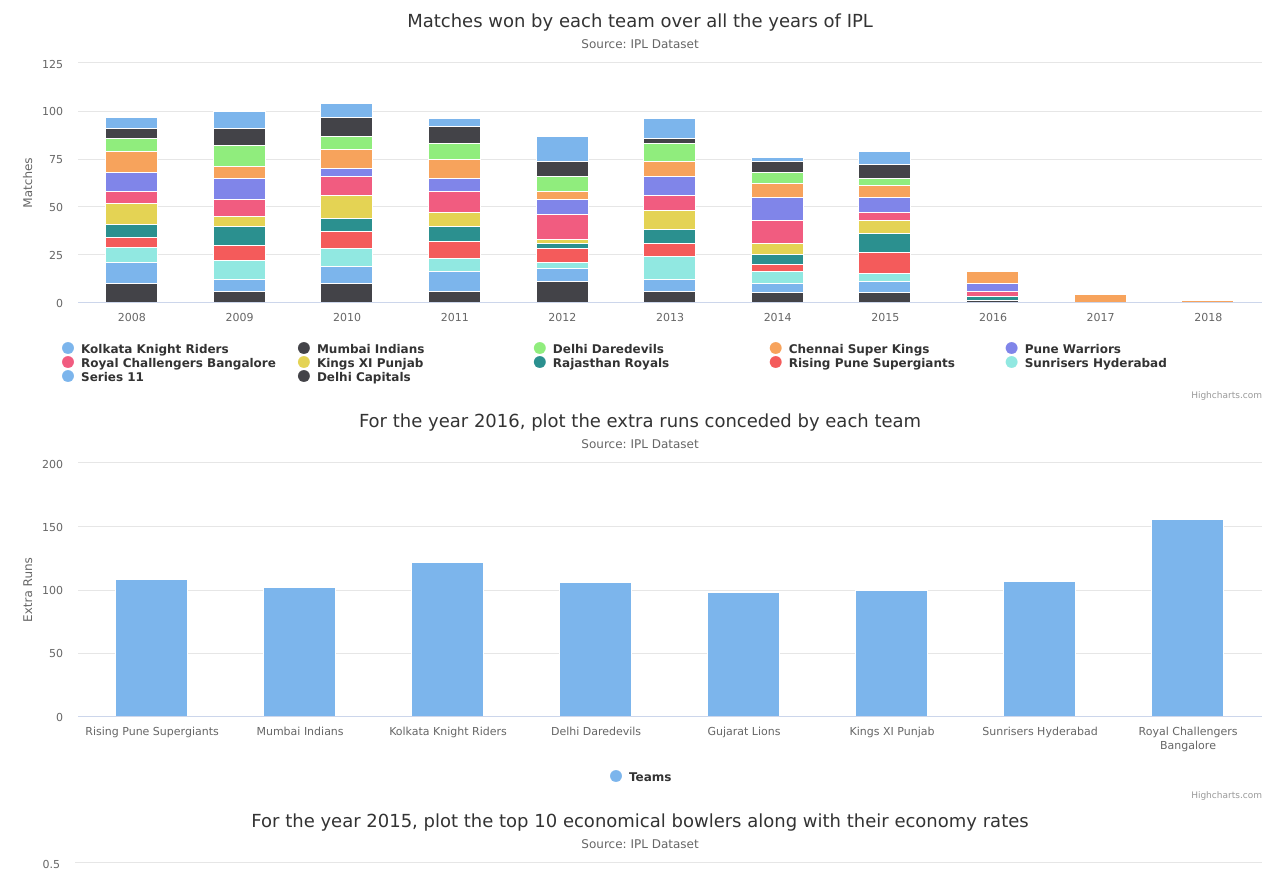
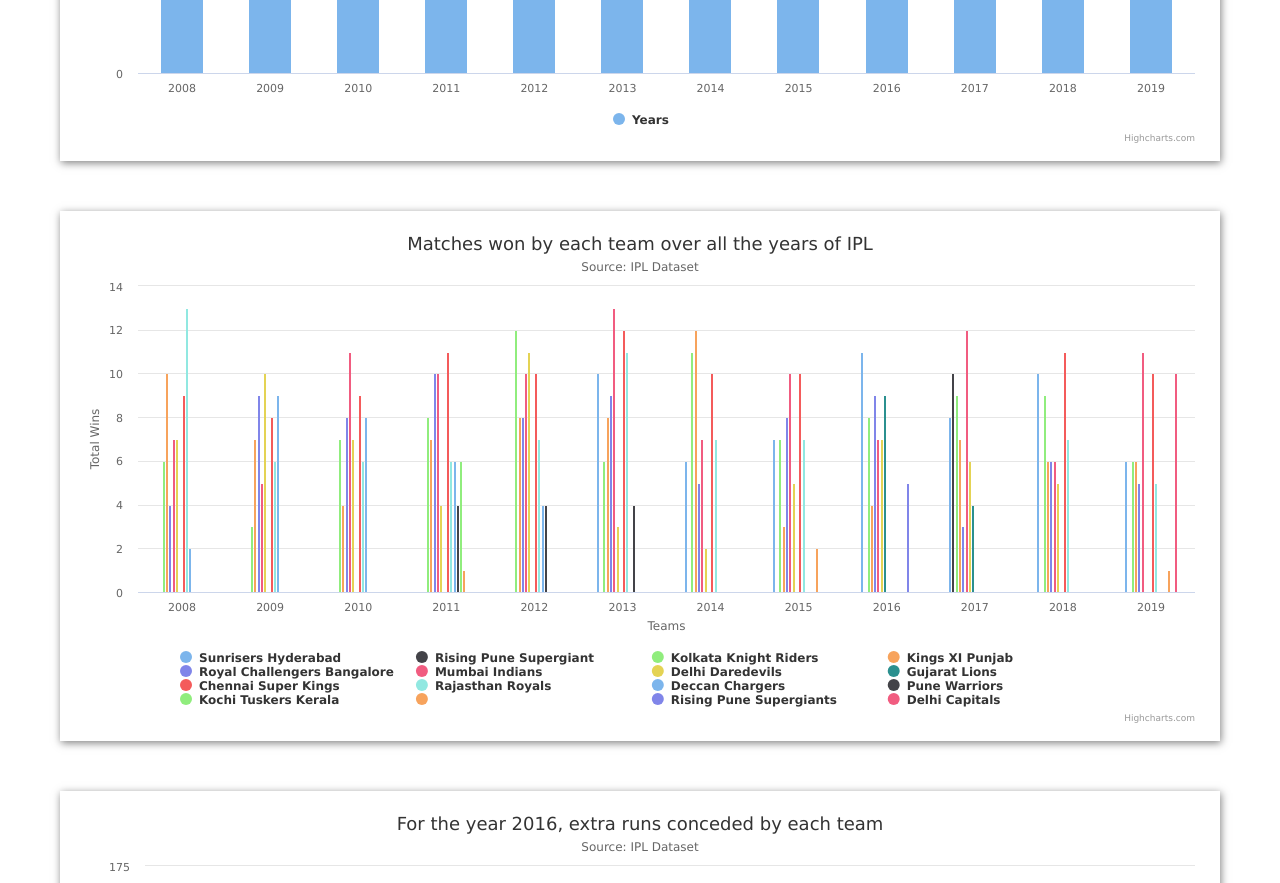
Before and after one commit to sheelukushwaha/ipl, a website: page public/index.html in a window 1280 px wide. Shown: the part 477-1360 px from the top of the page. Drawn offline with Linux system fonts and the light colour scheme.

Commit message:
Add files via upload

```diff
--- a/public/app.js
+++ b/public/app.js
@@ -9,9 +9,10 @@
 function visualizeData(data) {
 
   visualizeMatchesPlayedPerYear(data.matchesPlayedPerYear);
-  visualizeMatchesWonByEachTeam(data.matchesWonByEachTeam);
+  visualizeMatchesWonByEachTeam(data.matchesWonByEachTeam, data.mostWins);
   visualizeExtraRunsConcededByEachTeamIn2016(data.extraRunsConcededByEachTeamIn2016);
   visualizeTenEconomicalBowlersOf2015(data.tenEconomicalBowlersOf2015);
+  visualizeTossWinningTeamPerYear(data.tossWinningTeamPerYear, data.mostWins);
   return;
 }
 
@@ -21,7 +22,7 @@
     seriesData.push([year, matchesPlayedPerYear[year]]);
   }
 
-  Highcharts.chart("matches-played-per-year", {
+  Highcharts.chart("container1", {
     chart: {
       type: "column"
     },
@@ -50,26 +51,16 @@
   });
 }
 
-function visualizeMatchesWonByEachTeam(matchesWonByEachTeam) {
-  const seriesData = [];
-  const cat=[];
-  const winners=[];
-  for (let year in matchesWonByEachTeam) {
-      const winningTeams={};
-      cat.push(year);
+function visualizeMatchesWonByEachTeam(matchesWonByEachTeam, mostWins) {
+  const teams = Object.keys(mostWins);
+  const seasons=Object.keys(matchesWonByEachTeam);
+  let seriesData=[];
+  seriesData = teams.map(team => ({
+    name: team,
+    data: seasons.map(season => matchesWonByEachTeam[season][team] || 0)
+  }));
 
-      winningTeams.data=[];
-      for(let winner in matchesWonByEachTeam[year]){
-          if(!winners.includes(winner) && winningTeams.name == undefined){
-              winners.push(winner);
-              winningTeams.name=winner;
-          }
-          winningTeams.data.push([year, matchesWonByEachTeam[year][winner]])
-      }
-      seriesData.push(winningTeams);
-    }
-
-Highcharts.chart("matches-won-by-each-team", {
+Highcharts.chart("container2", {
     chart: {
       type: "column"
     },
@@ -81,32 +72,32 @@
         'Source: <a href="https://www.kaggle.com/nowke9/ipldata/data">IPL Dataset</a>'
     },
     xAxis: {
-        categories: cat
+      title: {
+        text: "Teams"
+      },
+        categories: seasons,
+        crosshair: true
     },
-
     yAxis: {
-        allowDecimals: true,
-        min: 0.0,
+        min: 0,
         title: {
-            text: 'Matches'
+            text: 'Total Wins'
         }
     },
-
     tooltip: {
-        formatter: function () {
-            return '<b>' + this.x + '</b><br/>' +
-                this.series.name + ': ' + this.y + '<br/>' +
-                'Total: ' + this.point.stackTotal;
+        headerFormat: '<span style="font-size:10px">{point.key}</span><table>',
+        pointFormat: '<tr><td style="color:{series.color};padding:0">{series.name}: </td>' +
+            '<td style="padding:0"><b>{point.y}</b></td></tr>',
+        footerFormat: '</table>',
+        shared: true,
+        useHTML: true
+    },
+    plotOptions: {
+        column: {
+            pointPadding: 0.2,
+            borderWidth: 0
         }
     },
-
-    plotOptions: {
-        column: {
-            stacking: 'normal'
-        }
-    },
-
-
     series: seriesData
   });
 }
@@ -120,12 +111,12 @@
 
 
 
-  Highcharts.chart("extra-run-conceded-by-each-team-of-2016", {
+  Highcharts.chart("container3", {
     chart: {
       type: "column"
     },
     title: {
-      text: "For the year 2016, plot the extra runs conceded by each team"
+      text: "For the year 2016, extra runs conceded by each team"
     },
     subtitle: {
       text:
@@ -156,13 +147,13 @@
   for (let year in tenEconomicalBowlersOf2015) {
     seriesData.push([year, tenEconomicalBowlersOf2015[year].economuRate]);
   }
-  seriesData = seriesData.sort((a, b) => b[1] - a[1]).slice(0, 11);
-  Highcharts.chart("ten-econommical-blowers-of-2015", {
+  seriesData = seriesData.sort((a, b) => a[1] - b[1]).slice(0, 11);
+  Highcharts.chart("container4", {
     chart: {
       type: "column"
     },
     title: {
-      text: "For the year 2015, plot the top 10 economical bowlers along with their economy rates"
+      text: "For the year 2015, top 10 economical bowlers along with their economy rates"
     },
     subtitle: {
       text:
@@ -185,3 +176,54 @@
     ]
   });
 }
+
+function visualizeTossWinningTeamPerYear(tossWinningTeamPerYear, mostWins){
+      const teams = Object.keys(mostWins);
+  const seasons=Object.keys(tossWinningTeamPerYear);
+  let seriesData=[];
+  seriesData = teams.map(team => ({
+    name: team,
+    data: seasons.map(season => tossWinningTeamPerYear[season][team] || 0)
+  }));
+
+Highcharts.chart("container5", {
+    chart: {
+      type: "column"
+    },
+    title: {
+      text: "Toss Winning team over all the years of IPL"
+    },
+    subtitle: {
+      text:
+        'Source: <a href="https://www.kaggle.com/nowke9/ipldata/data">IPL Dataset</a>'
+    },
+    xAxis: {
+      title: {
+        text: "Years"
+      },
+        categories: seasons,
+        crosshair: true
+    },
+    yAxis: {
+        min: 0,
+        title: {
+            text: 'Total Toss Wins'
+        }
+    },
+    tooltip: {
+        headerFormat: '<span style="font-size:10px">{point.key}</span><table>',
+        pointFormat: '<tr><td style="color:{series.color};padding:0">{series.name}: </td>' +
+            '<td style="padding:0"><b>{point.y}</b></td></tr>',
+        footerFormat: '</table>',
+        shared: true,
+        useHTML: true
+    },
+    plotOptions: {
+        column: {
+            pointPadding: 0.2,
+            borderWidth: 0
+        }
+    },
+    series: seriesData
+  });
+}
--- a/public/index.html
+++ b/public/index.html
@@ -1,24 +1,90 @@
-<!doctype html>
+<!DOCTYPE html>
 <html lang="en">
-
   <head>
-    <meta charset="utf-8">
-    <meta http-equiv="X-UA-Compatible" content="IE=edge">
-    <meta name="description" content="IPL visualization">
-    <meta name="viewport" content="width=device-width, initial-scale=1.0, minimum-scale=1.0">
-    <link href="./styles.css" rel="stylesheet">
+    <meta charset="utf-8" />
+    <meta http-equiv="X-UA-Compatible" content="IE=edge" />
+    <meta name="description" content="IPL visualization" />
+    <meta
+      name="viewport"
+      content="width=device-width, initial-scale=1.0, minimum-scale=1.0"
+    />
+    <link href="./styles.css" rel="stylesheet" />
+    <style>
+      .a {
+        box-shadow: 1px 2px 8px rgba(0, 0, 0, 0.5);
+        padding: 15px;
+      }
+      h1 {
+        text-align: center;
+      }
+      button {
+        background-color: whitesmoke;
+        border-style: solid;
+        border: 3px, grey;
+        border-radius: 4px;
+        text-decoration: none;
+        color: black;
+        padding: 15px 32px;
+        text-align: center;
+        font-weight: bold;
+        display: inline-block;
+        font-size: 16px;
+      }
+      button:hover {
+        background-color: salmon;
+      }
+      select {
+        background-color: whitesmoke;
+        border-style: solid;
+        border: 3px, grey;
+        border-radius: 4px;
+        text-decoration: none;
+        color: black;
+        padding: 15px 32px;
+        text-align: center;
+        font-weight: bold;
+        display: inline-block;
+        font-size: 16px;
+      }
+    </style>
     <title>
       IPL visualization
     </title>
-    <script src="./highcharts.js"></script>
   </head>
 
   <body>
+    <div>
       <h1>IPL Dataset visualization</h1>
-<div id="matches-played-per-year" style="min-width: 310px; height: 400px; margin: 0 auto"></div>
-<div id="matches-won-by-each-team" style="min-width: 310px; height: 400px; margin: 0 auto"></div>
-<div id="extra-run-conceded-by-each-team-of-2016" style="min-width: 310px; height: 400px; margin: 0 auto"></div>
-<div id="ten-econommical-blowers-of-2015" style="min-width: 310px; height: 400px; margin: 0 auto"></div>
+      <div
+        id="container1"
+        class="a"
+        style="width: 1130px; height: 500px; margin: 0 auto;margin-top:50px"
+      ></div>
+      <div
+        id="container2"
+        class="a"
+        style="width: 1130px; height: 500px; margin: 0 auto; margin-top: 50px"
+      ></div>
+      <div
+        id="container3"
+        class="a"
+        style="width: 1130px; height: 500px; margin: 0 auto; margin-top: 50px"
+      ></div>
+      <div></div>
+      <div
+        id="container4"
+        class="a"
+        style="width: 1130px; height: 500px; margin: 0 auto; margin-top: 50px"
+      ></div>
+      <div
+        id="container5"
+        class="a"
+        style="width: 1130px; height: 1000px; margin: 0 auto; margin-top: 50px"
+      ></div>
+
+      <script src="./highcharts.js"></script>
+
       <script src="./app.js"></script>
-
+    </div>
   </body>
+</html>
```
Also changed, not shown: public/data.json (+1 -1 lines). Lines whose indentation alone changed are shown as unchanged.
